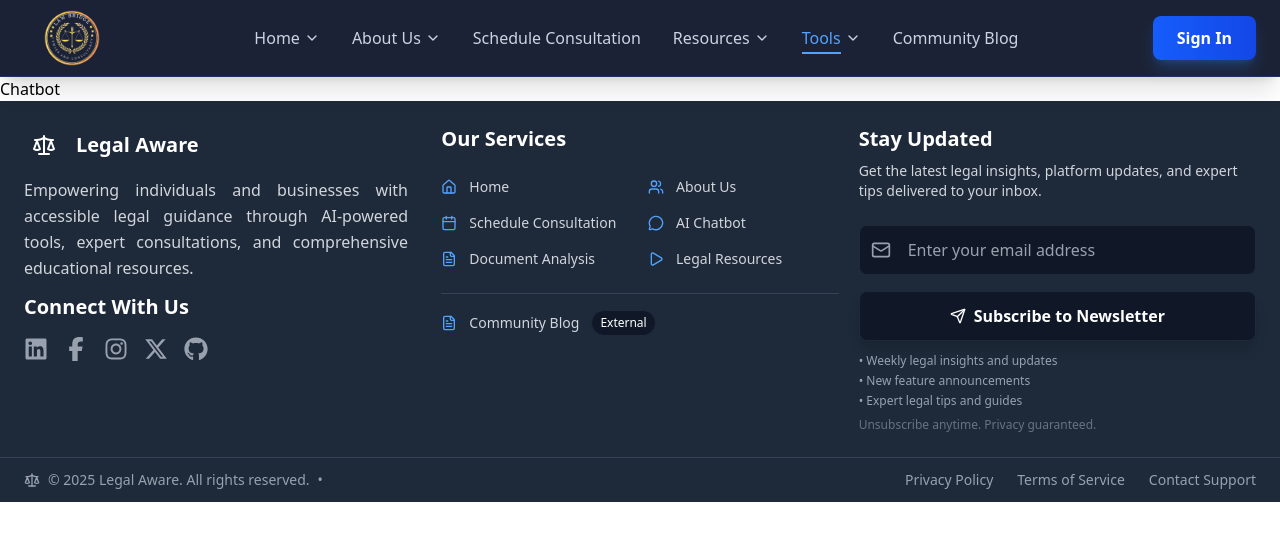
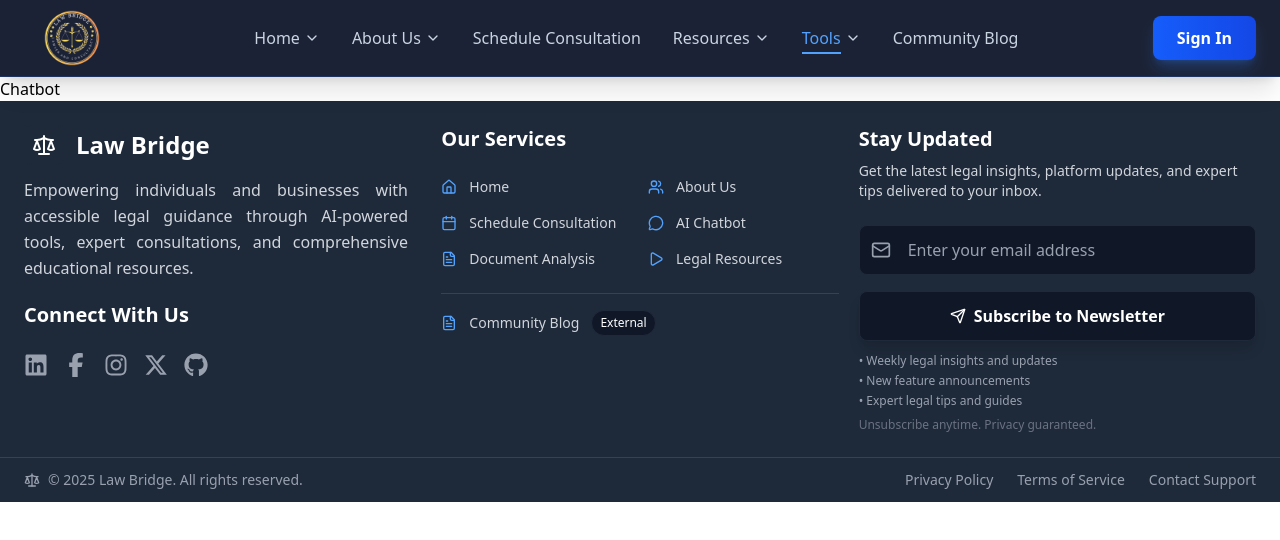
Before and after one commit to Divyansh1552005/Law_Bridge, a React (Vite) app: page /chatbot in a window 1280 px wide. Shown: the top 540 px of the page. Built offline with nearby package versions, Linux system fonts and the light colour scheme.

Commit message:
finalized ui for homepage

```diff
--- a/src/Components/Footer.jsx
+++ b/src/Components/Footer.jsx
@@ -56,7 +56,7 @@ const Footer = () => {
               <div className="w-10 h-10 bg-gray-800 rounded-lg flex items-center justify-center border border-gray-800">
                 <Scale className="h-6 w-6 text-white" />
               </div>
-              <span className="font-bold text-white text-xl">Legal Aware</span>
+              <span className="font-bold text-white text-2xl">Law Bridge</span>
             </div>
 
 
@@ -65,7 +65,7 @@ const Footer = () => {
             </p>
 
             <div>
-              <h4 className="text-white font-bold mb-4 text-xl">Connect With Us</h4>
+              <h4 className="text-white font-bold mb-4 text-xl py-2">Connect With Us</h4>
               <div className="flex space-x-4">
                 {socialLinks.map((social, index) => {
                   const IconComponent = social.icon;
@@ -176,9 +176,8 @@ const Footer = () => {
             {/* Copyright */}
             <div className="flex items-center space-x-2 text-gray-400 text-sm">
               <Scale className="h-4 w-4" />
-              <span>© 2025 Legal Aware. All rights reserved.</span>
-              <span className="hidden sm:inline">•</span>
-              {/* <span className="text-gray-500">Made with ❤️ for legal accessibility</span> */}
+              <span>© 2025 Law Bridge. All rights reserved.</span>
+              {/* <span className="hidden sm:inline">•</span> */}
             </div>
 
             {/* Legal Links */}
--- a/src/Pages/Resources.jsx
+++ b/src/Pages/Resources.jsx
@@ -1,9 +1,10 @@
 import React, { useEffect } from 'react';
-import { useLocation } from 'react-router-dom';
+import { useLocation, useNavigate } from 'react-router-dom';
 import { BookOpen, FileText, Play,  Book, ExternalLink, Clock, User, Video } from 'lucide-react';
 import { Card, ArticleCard, VideoCard } from '../Components/Card'; // Adjust path as needed
 
 export default function ResourcesPage() {
+  const navigate = useNavigate();
   const articles = [
     {
       title: "Fundamental Rights under the Indian Constitution",
@@ -250,10 +251,12 @@ const videos = [
               often require expert consultation. Schedule a consultation with our experienced legal professionals.
             </p>
             <div className="flex flex-col sm:flex-row gap-4 justify-center">
-              <button className="px-8 py-3 bg-blue-600 hover:bg-blue-700 text-white font-semibold rounded-lg transition-colors">
+              <button className="px-8 py-3 bg-blue-600 hover:bg-blue-700 text-white font-semibold rounded-lg transition-colors cursor-pointer"
+               onClick={() => navigate('/schedule')}>
                 Schedule Consultation
               </button>
-              <button className="px-8 py-3 bg-slate-700/50 hover:bg-slate-600/50 text-white font-semibold rounded-lg border border-slate-600 transition-colors">
+              <button className="px-8 py-3 bg-slate-700/50 hover:bg-slate-600/50 text-white font-semibold rounded-lg border border-slate-600 transition-colors cursor-pointer"
+               onClick={() => navigate('/chatbot')}>
                 Try AI Assistant
               </button>
             </div>
```
